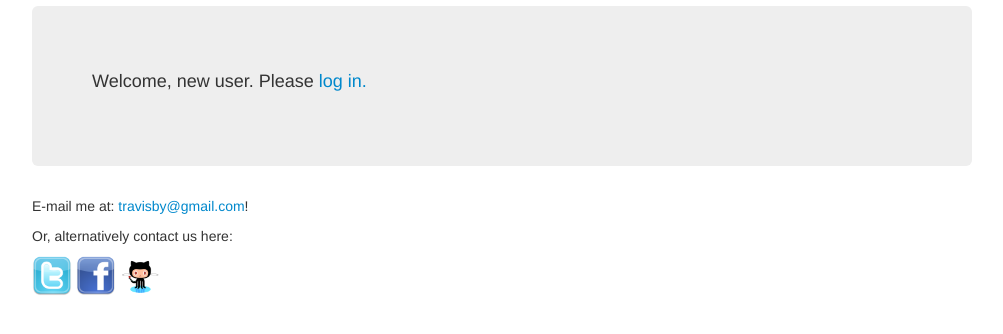
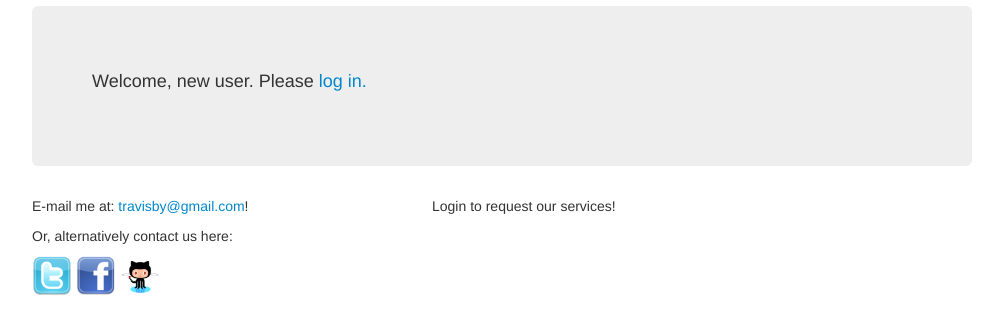
Before and after one commit to travisby/tricktech, a Django app: page /contact/ in a window 1280 px wide. Shown: the part 176-510 px from the top of the page, without its empty margins (138-1141 px from the left). Run offline with Django 3.2, Linux system fonts and the light colour scheme.

Commit message:
added some extra text to the contact us page

```diff
--- a/tricktech/templates/contact.html
+++ b/tricktech/templates/contact.html
@@ -3,6 +3,8 @@
 {% block title  %} Contact {% endblock %}
 
 {% block content %}
+    <div class='row'>
+        <div class='span4'>
             <p>E-mail me at: <a href="mailto:travisby@gmail.com">travisby@gmail.com</a>!
 
             <p>Or, alternatively contact us here:</p>
@@ -13,4 +15,11 @@
                 <button type="submit" class="btn btn-primary">Submit</button>
             {% endif %}
             </form>
+        </div>
+        {% if not user.is_authenticated %}
+            <div class='offset1 span4'>
+                <p>Login to request our services!</p>
+            </div>
+        {% endif %}
+    </div>
 {% endblock %}
```
Lines whose indentation alone changed are shown as unchanged.
